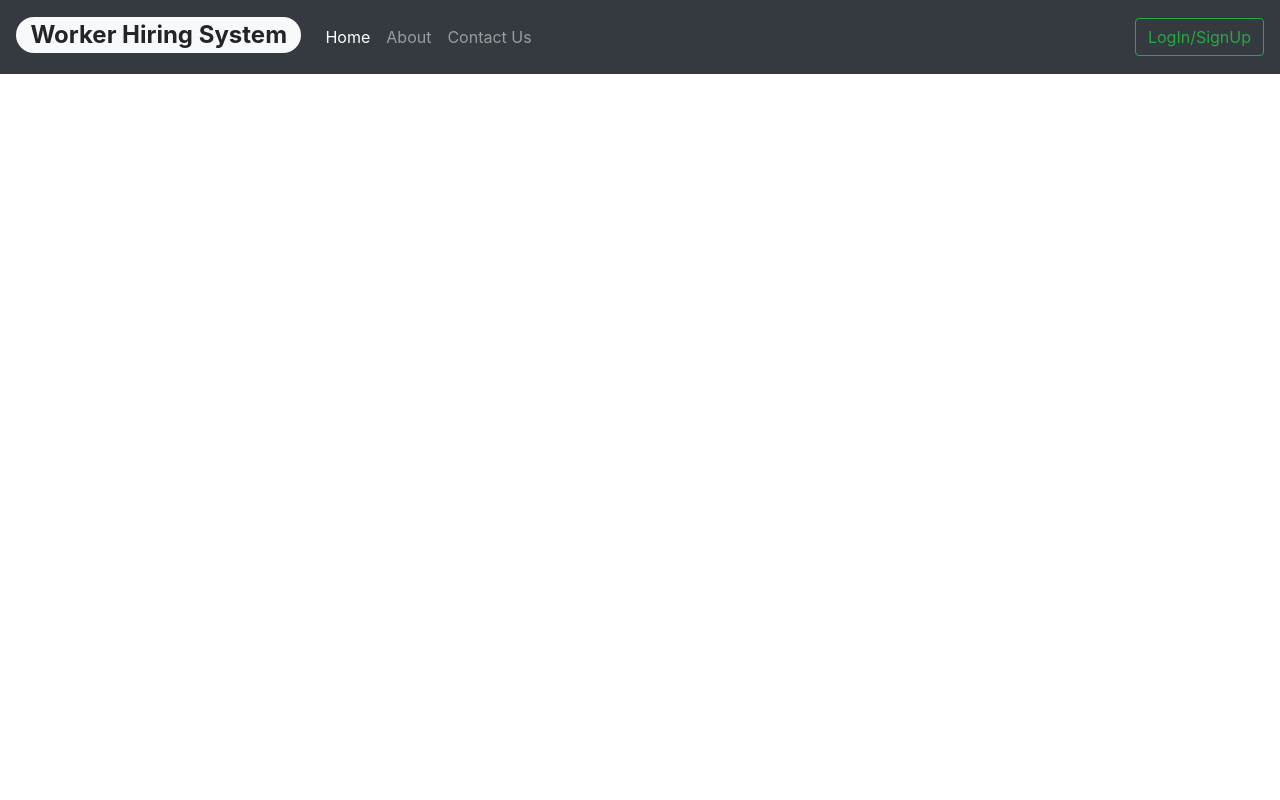
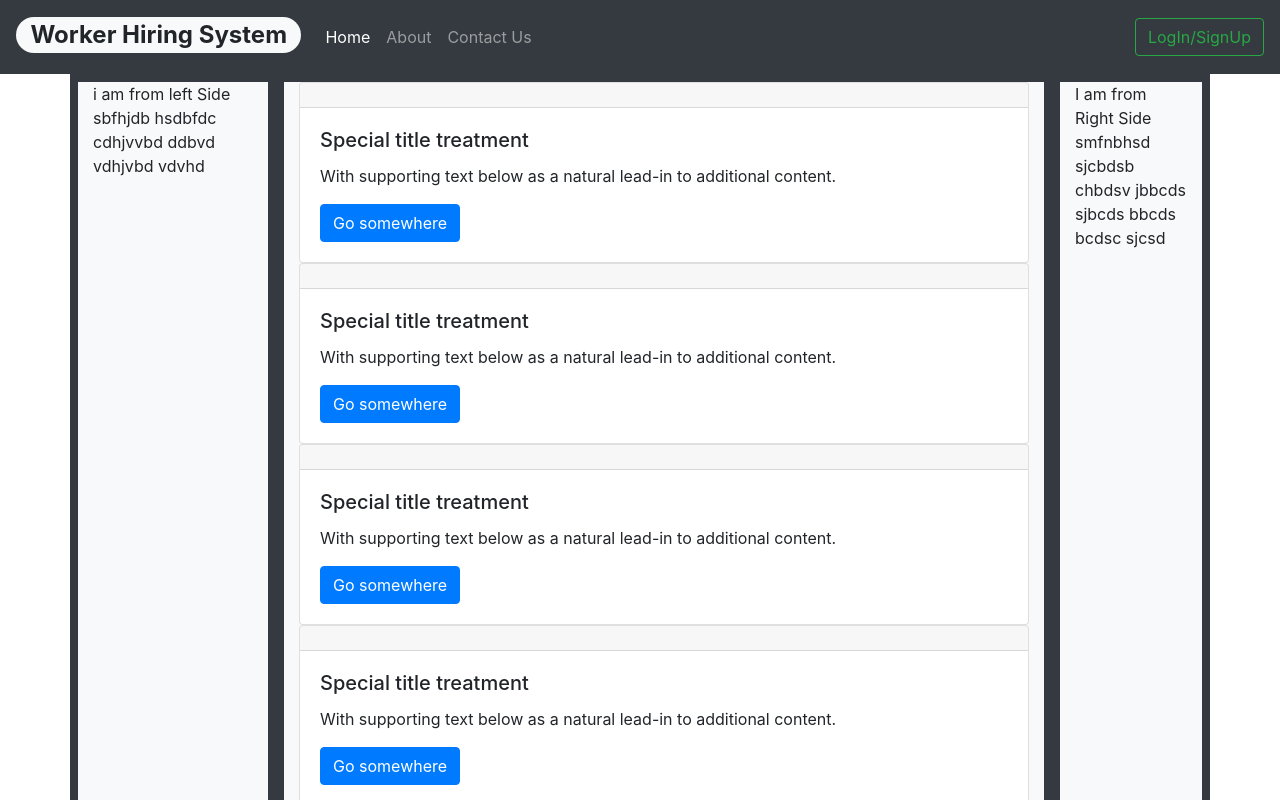
Before and after one commit to divaymohan/worker-front-end-service, a React (Create React App) app in the folder worker-frontend/: page / in a window 1280 px wide. Shown: the top 800 px of the page. Built offline with nearby package versions, Linux system fonts and the light colour scheme.

Commit message:
added body

```diff
--- a/worker-frontend/src/components/body/centreBody.jsx
+++ b/worker-frontend/src/components/body/centreBody.jsx
@@ -1,11 +1,43 @@
 import React, { Component } from "react";
+import Worker from "./centreBody/worker";
 
 class CentreBody extends Component {
-  state = {};
+  state = {
+    workers: [
+      {
+        id: 1,
+        name: "Divay",
+        skills: ["skipper", "cook", "manager"],
+        Details: "Yes i can work anywhere in the world",
+      },
+      {
+        id: 2,
+        name: "Mohan",
+        skills: ["skipper", "cook", "manager"],
+        Details: "Yes i can work anywhere in india",
+      },
+      {
+        id: 3,
+        name: "Tushar",
+        skills: ["skipper", "cook", "manager"],
+        Details: "Yes i can work anywhere in the world",
+      },
+      {
+        id: 4,
+        name: "Diksha",
+        skills: ["skipper", "cook", "manager"],
+        Details: "Yes i can work anywhere in the world",
+      },
+    ],
+  };
   render() {
     return (
       <React.Fragment>
-        <h1>I am From Centre</h1>
+        <Worker />
+        <Worker />
+        <Worker />
+        <Worker />
+        <Worker />
       </React.Fragment>
     );
   }
--- /dev/null
+++ b/worker-frontend/src/components/body/centreBody/worker.jsx
@@ -0,0 +1,21 @@
+import React, { Component } from "react";
+class Worker extends Component {
+  state = {};
+  render() {
+    return (
+      <div className="card">
+        <div className="card-header"></div>
+        <div className="card-body">
+          <h5 className="card-title">Special title treatment</h5>
+          <p className="card-text">
+            With supporting text below as a natural lead-in to additional
+            content.
+          </p>
+          <a className="btn btn-primary">Go somewhere</a>
+        </div>
+      </div>
+    );
+  }
+}
+
+export default Worker;
--- a/worker-frontend/src/components/body/leftBody.jsx
+++ b/worker-frontend/src/components/body/leftBody.jsx
@@ -4,9 +4,7 @@ class LeftBody extends Component {
   state = {};
   render() {
     return (
-      <React.Fragment>
-        <h1>i am from left Side</h1>
-      </React.Fragment>
+      <p>i am from left Side sbfhjdb hsdbfdc cdhjvvbd ddbvd vdhjvbd vdvhd</p>
     );
   }
 }
--- a/worker-frontend/src/components/body/rightBody.jsx
+++ b/worker-frontend/src/components/body/rightBody.jsx
@@ -4,9 +4,10 @@ class RightBody extends Component {
   state = {};
   render() {
     return (
-      <React.Fragmen>
-        <h2>I am from Right Side</h2>{" "}
-      </React.Fragmen>
+      <p>
+        I am from Right Side smfnbhsd sjcbdsb chbdsv jbbcds sjbcds bbcds bcdsc
+        sjcsd
+      </p>
     );
   }
 }
--- a/worker-frontend/src/components/myApp.jsx
+++ b/worker-frontend/src/components/myApp.jsx
@@ -1,5 +1,8 @@
 import React, { Component } from "react";
 import NavBar from "./navBar/navBar";
+import CentreBody from "./body/centreBody";
+import LeftBody from "./body/leftBody";
+import RightBody from "./body/rightBody";
 
 class MyApp extends Component {
   state = {};
@@ -7,6 +10,19 @@ class MyApp extends Component {
     return (
       <React.Fragment>
         <NavBar />
+        <main className="container bg-dark">
+          <div className="row mb-3">
+            <div className="col-2 bg-light m-2">
+              <LeftBody />
+            </div>
+            <div className="col-8 bg-light m-2">
+              <CentreBody />
+            </div>
+            <div className="col bg-light m-2">
+              <RightBody />
+            </div>
+          </div>
+        </main>
       </React.Fragment>
     );
   }
```
